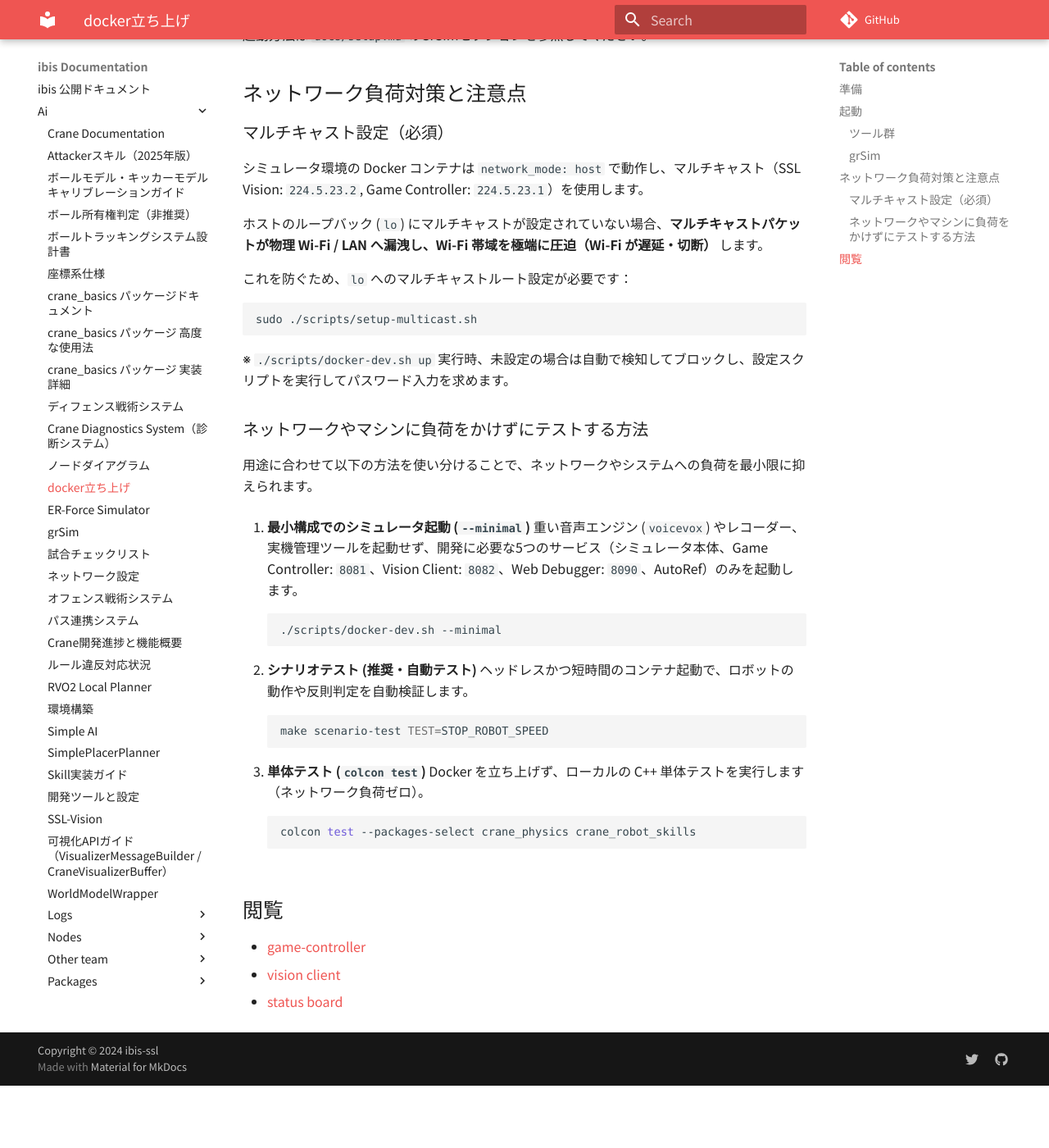
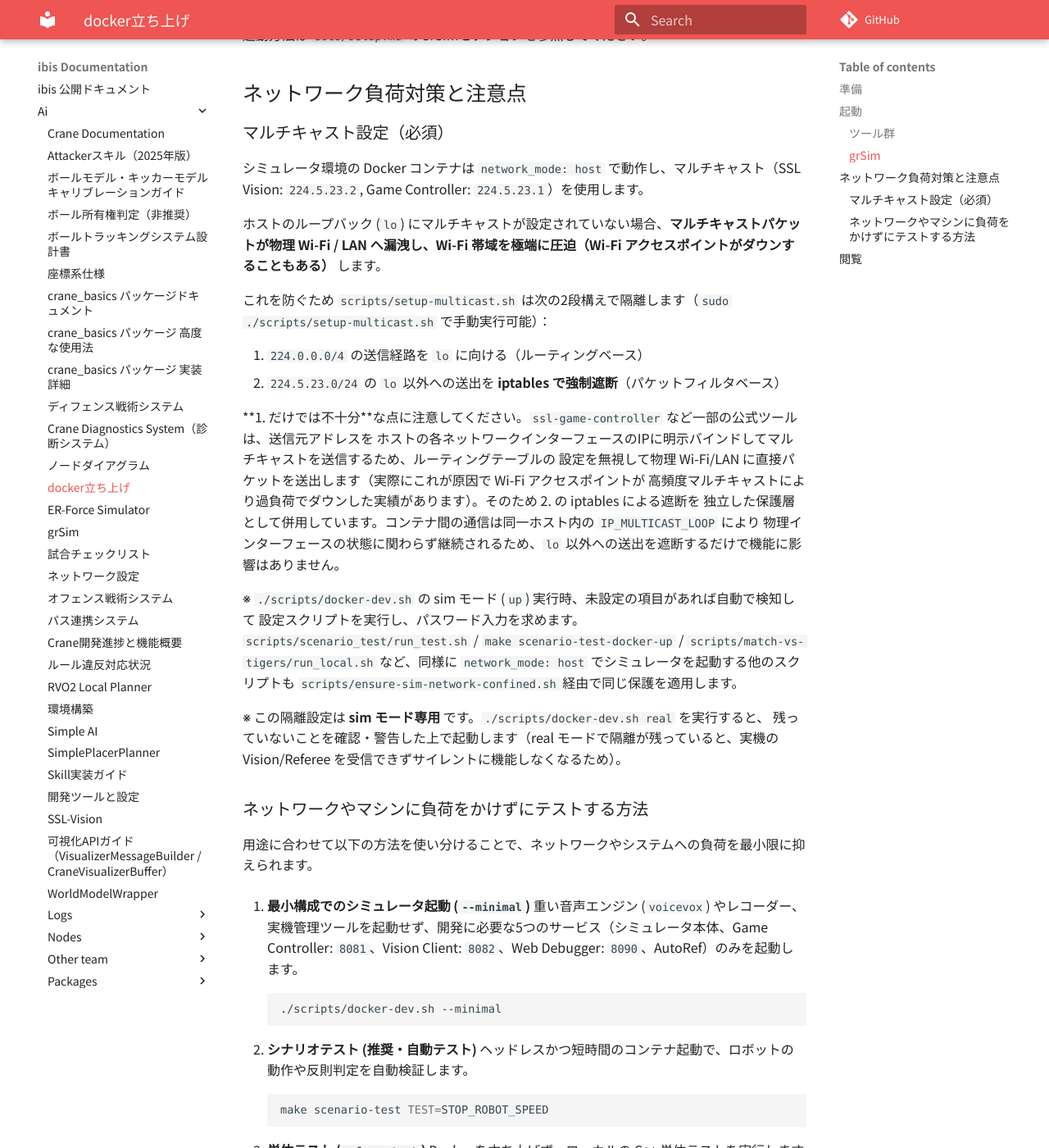
Before and after one commit to ibis-ssl/ibis_documentation, an MkDocs documentation site: the page built from docs/ai/docker.md, in a window 1280 px wide and 1400 px high, scrolled down 679 px. Shown: the whole window at 82% size. Built offline with MkDocs 1.6.1 and Material for MkDocs 9.7.7, drawn with Linux system fonts in a browser that asks for light colours; nearby versions of some CDN libraries; some web fonts are replaced; comment, search, counter and statistics services are not loaded; before the commit the page ends 2003 px from its top, so only the background shows below that.

Commit message:
🔄 synced local 'docs/ai' with remote 'docs'

````diff
--- a/docs/ai/docker.md
+++ b/docs/ai/docker.md
@@ -26,15 +26,29 @@ Docker Compose V2 は通常 Docker Engine に同梱されています (Docker De
 
 シミュレータ環境の Docker コンテナは `network_mode: host` で動作し、マルチキャスト（SSL Vision: `224.5.23.2`, Game Controller: `224.5.23.1`）を使用します。
 
-ホストのループバック (`lo`) にマルチキャストが設定されていない場合、**マルチキャストパケットが物理 Wi-Fi / LAN へ漏洩し、Wi-Fi 帯域を極端に圧迫（Wi-Fi が遅延・切断）** します。
+ホストのループバック (`lo`) にマルチキャストが設定されていない場合、**マルチキャストパケットが物理 Wi-Fi / LAN へ漏洩し、Wi-Fi 帯域を極端に圧迫（Wi-Fi アクセスポイントがダウンすることもある）** します。
 
-これを防ぐため、`lo` へのマルチキャストルート設定が必要です：
+これを防ぐため `scripts/setup-multicast.sh` は次の2段構えで隔離します（`sudo ./scripts/setup-multicast.sh` で手動実行可能）：
 
-```bash
-sudo ./scripts/setup-multicast.sh
-```
+1. `224.0.0.0/4` の送信経路を `lo` に向ける（ルーティングベース）
+2. `224.5.23.0/24` の `lo` 以外への送出を **iptables で強制遮断**（パケットフィルタベース）
 
-※ `./scripts/docker-dev.sh up` 実行時、未設定の場合は自動で検知してブロックし、設定スクリプトを実行してパスワード入力を求めます。
+**1. だけでは不十分**な点に注意してください。`ssl-game-controller` など一部の公式ツールは、送信元アドレスを
+ホストの各ネットワークインターフェースのIPに明示バインドしてマルチキャストを送信するため、ルーティングテーブルの
+設定を無視して物理 Wi-Fi/LAN に直接パケットを送出します（実際にこれが原因で Wi-Fi アクセスポイントが
+高頻度マルチキャストにより過負荷でダウンした実績があります）。そのため 2. の iptables による遮断を
+独立した保護層として併用しています。コンテナ間の通信は同一ホスト内の `IP_MULTICAST_LOOP` により
+物理インターフェースの状態に関わらず継続されるため、`lo` 以外への送出を遮断するだけで機能に影響はありません。
+
+※ `./scripts/docker-dev.sh` の sim モード (`up`) 実行時、未設定の項目があれば自動で検知して
+設定スクリプトを実行し、パスワード入力を求めます。`scripts/scenario_test/run_test.sh` /
+`make scenario-test-docker-up` / `scripts/match-vs-tigers/run_local.sh` など、同様に
+`network_mode: host` でシミュレータを起動する他のスクリプトも
+`scripts/ensure-sim-network-confined.sh` 経由で同じ保護を適用します。
+
+※ この隔離設定は **sim モード専用** です。`./scripts/docker-dev.sh real` を実行すると、
+残っていないことを確認・警告した上で起動します（real モードで隔離が残っていると、実機の
+Vision/Referee を受信できずサイレントに機能しなくなるため）。
 
 ### ネットワークやマシンに負荷をかけずにテストする方法
 
````
Also changed, not shown: docs/ai/network.md (+43 -5 lines).
